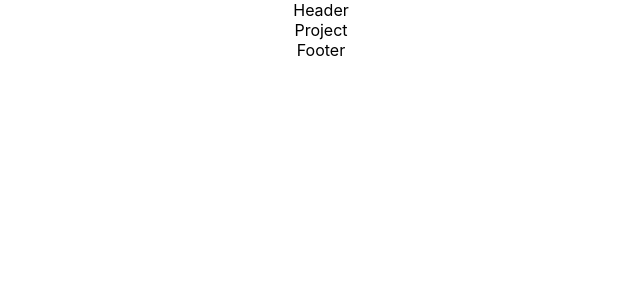
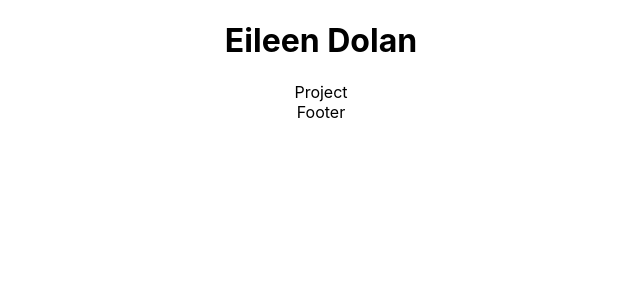
Before and after one commit to ereneedolan/React-Portfolio, a React (Create React App) app: page / in a window 1280 px wide. Shown: the top 300 px of the page, without its empty margins (319-959 px from the left). Built offline with nearby package versions, Linux system fonts and the light colour scheme.

Commit message:
worked on creating pages

```diff
--- a/src/components/Header.js
+++ b/src/components/Header.js
@@ -2,7 +2,9 @@ import React from 'react'
 
 const Header = () => {
   return (
-    <div>Header</div>
+    <header>
+        <h1>Eileen Dolan</h1>
+    </header>
   )
 }
 
```
Also changed, not shown: src/components/pages/About.js (added), src/components/pages/Contact.js (added), src/components/pages/Portfolio.js (added), src/components/pages/Resume.js (added).
